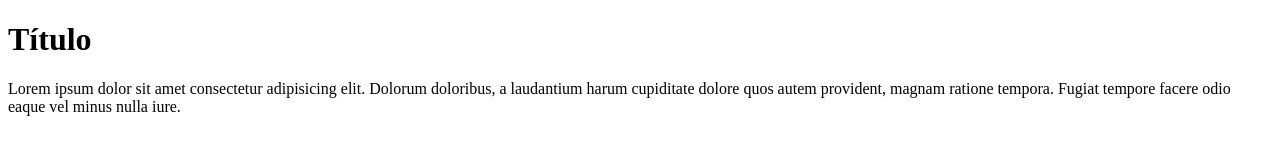
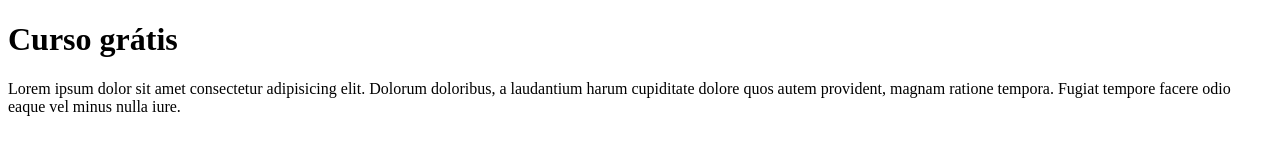
Before and after one commit to PauladsBastos/Projeto-site, a plain HTML site: page index.html in a window 1280 px wide. Drawn offline with Linux system fonts and the light colour scheme.

Commit message:
comecei a comitar na brach

```diff
--- a/index.html
+++ b/index.html
@@ -8,7 +8,7 @@
 </head>
 <body><main>
     <header>
-        <h1>Título</h1>
+        <h1>Curso grátis</h1>
         <p>Lorem ipsum dolor sit amet consectetur adipisicing elit. Dolorum doloribus, a laudantium harum cupiditate dolore quos autem provident, magnam ratione tempora. Fugiat tempore facere odio eaque vel minus nulla iure.</p>
     </header>
 </main>
```
